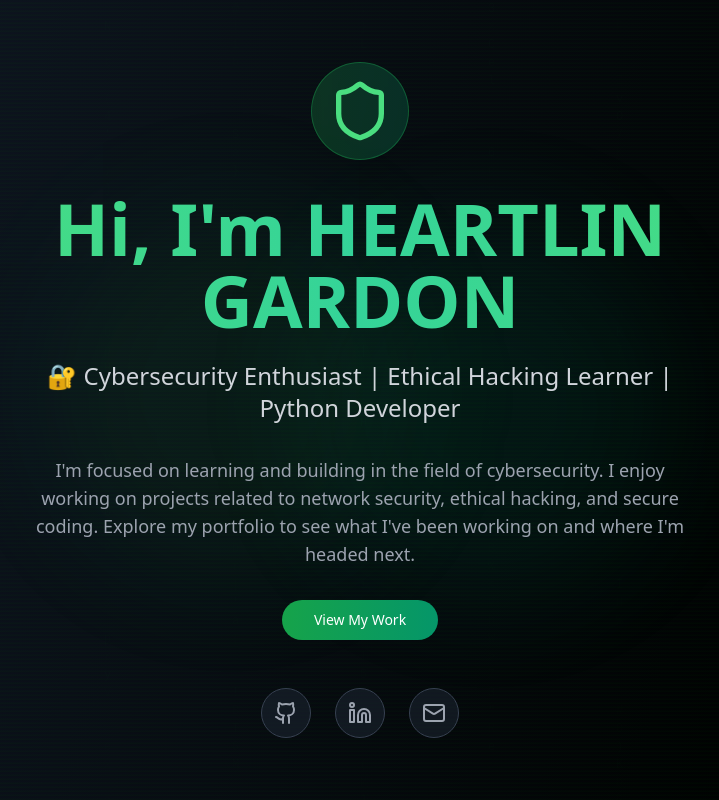
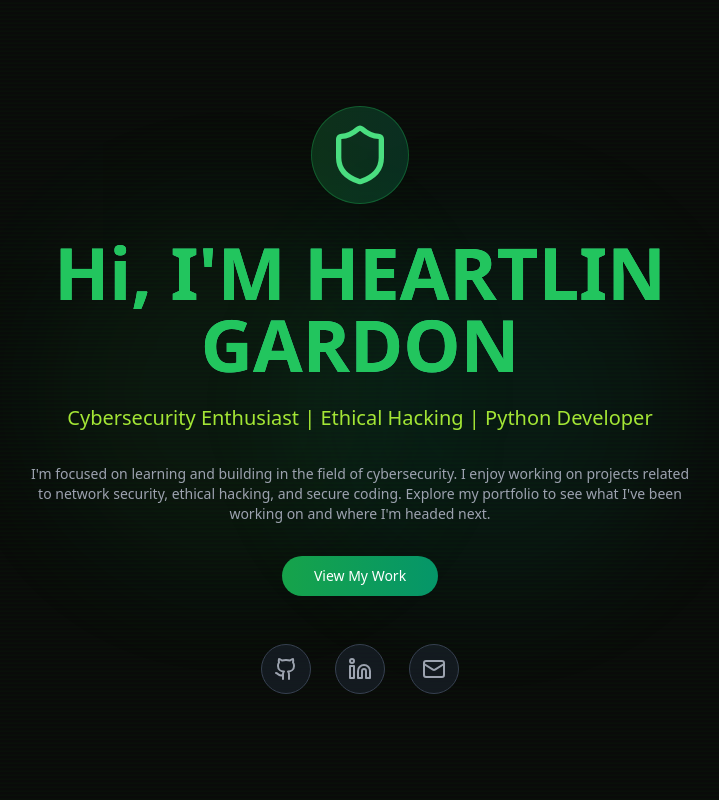
Before and after one commit to onlycoder443/cyber-shadow-portfolio-mentor, a React (Vite) app: page / in a window 1280 px wide. Shown: the top 800 px of the page, without its empty margins (280-999 px from the left). Built offline with nearby package versions, Linux system fonts and the light colour scheme.

Commit message:
Visual edit in Lovable
Edited UI in Lovable

```diff
--- a/src/components/Hero.tsx
+++ b/src/components/Hero.tsx
@@ -3,7 +3,7 @@ import { Github, Linkedin, Mail, Shield } from "lucide-react";
 const Hero = () => {
   return <section className="min-h-screen flex items-center justify-center px-4 relative overflow-hidden">
       {/* Matrix-like background effect */}
-      <div className="absolute inset-0 bg-grid-white/[0.02] bg-[size:50px_50px]" />
+      <div className="absolute inset-0 bg-grid-white/[0.02] bg-[size:50px_50px] bg-neutral-950" />
 
       {/* Terminal-like glowing effects */}
       <div className="absolute top-1/4 left-1/4 w-96 h-96 bg-green-500/10 rounded-full blur-3xl animate-pulse" />
@@ -19,14 +19,12 @@ const Hero = () => {
           </div>
         </div>
 
-        <h1 className="text-5xl md:text-7xl font-bold mb-6 bg-gradient-to-r from-green-400 via-emerald-400 to-green-400 bg-clip-text text-transparent animate-fade-in">Hi, I'm
+        <h1 className="text-5xl md:text-7xl font-bold mb-6 bg-gradient-to-r from-green-400 via-emerald-400 to-green-400 bg-clip-text animate-fade-in text-green-500">Hi, I'M
 HEARTLIN GARDON</h1>
 
-        <p className="text-xl md:text-2xl text-gray-300 mb-8 max-w-2xl mx-auto leading-relaxed">
-          🔐 Cybersecurity Enthusiast | Ethical Hacking Learner | Python Developer
-        </p>
+        <p className="text-xl mb-8 max-w-2xl mx-auto leading-relaxed md:text-xl text-lime-400">Cybersecurity Enthusiast | Ethical Hacking | Python Developer</p>
 
-        <p className="text-lg text-gray-400 mb-8 max-w-2xl mx-auto">
+        <p className="text-gray-400 mb-8 max-w-2xl mx-auto text-sm">
           I'm focused on learning and building in the field of cybersecurity. I enjoy working on projects related to network security, ethical hacking, and secure coding. Explore my portfolio to see what I've been working on and where I'm headed next.
         </p>
 
```
